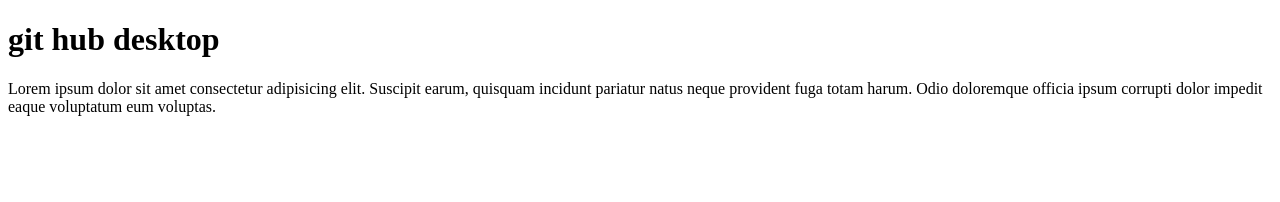
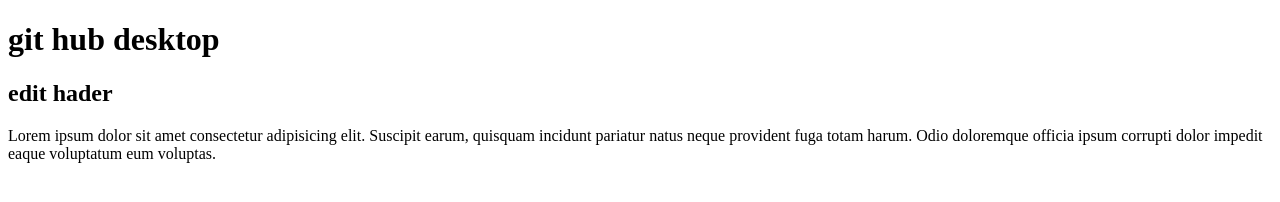
Before and after one commit to Mukhdum/my-site-2, a plain HTML site: page index.html in a window 1280 px wide. Drawn offline with Linux system fonts and the light colour scheme.

Commit message:
Update index.html

```diff
--- a/index.html
+++ b/index.html
@@ -7,6 +7,7 @@
 </head>
 <body>
     <h1>git hub desktop</h1>
+    <h2>edit hader</h2>
     <p>Lorem ipsum dolor sit amet consectetur adipisicing elit. Suscipit earum, quisquam incidunt pariatur natus neque provident fuga totam harum. Odio doloremque officia ipsum corrupti dolor impedit eaque voluptatum eum voluptas.</p>
 </body>
 </html>
```
